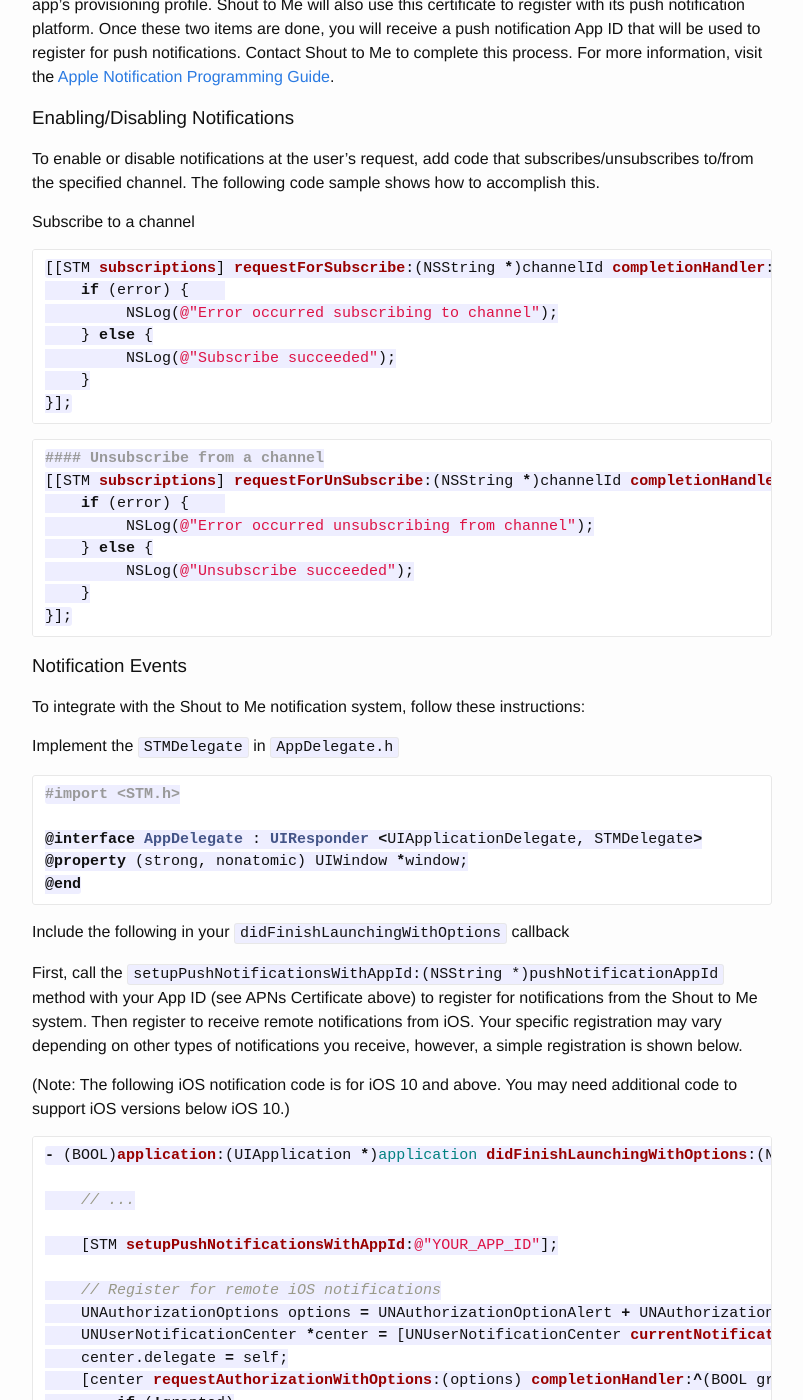
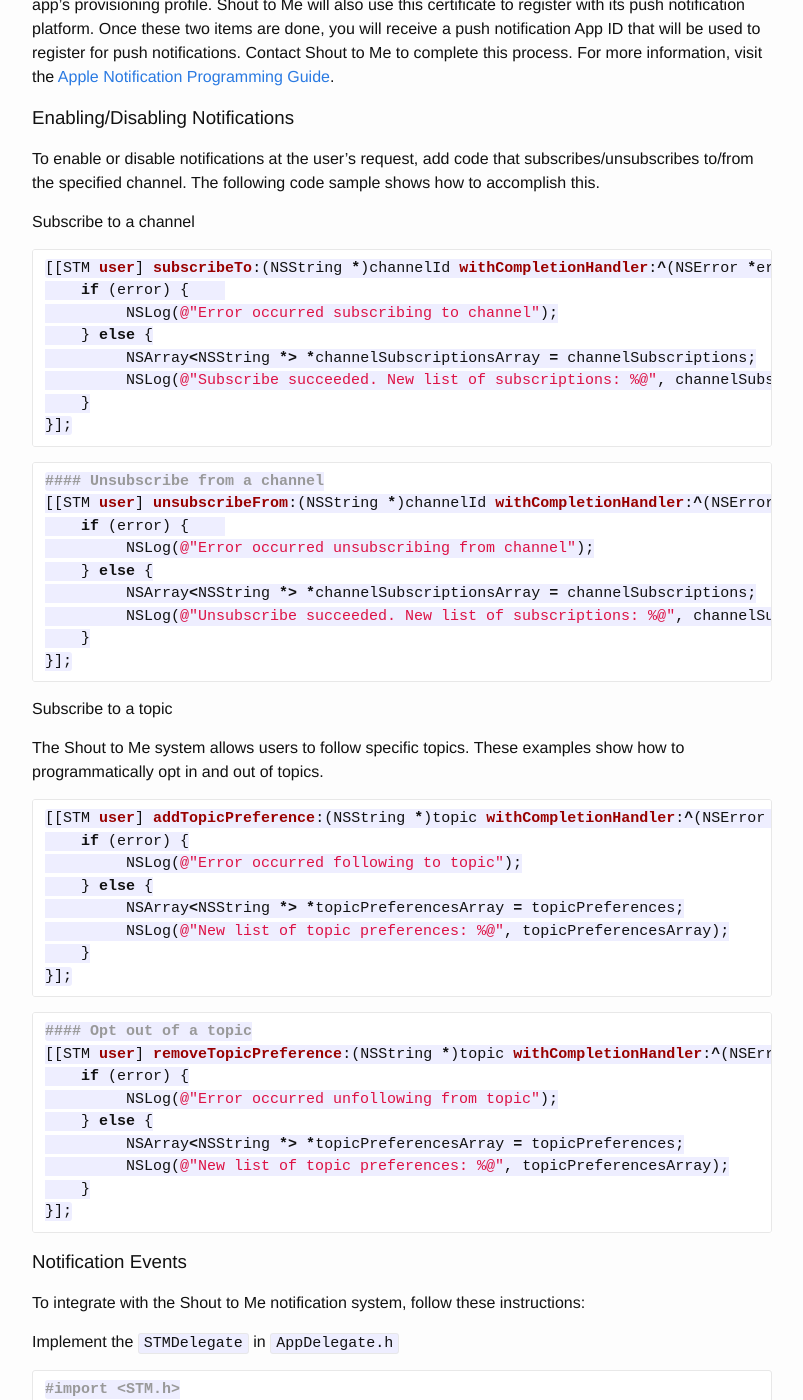
Before and after one commit to ShoutToMe/stm-sdk-ios, a Jekyll site: the page built from notifications.md, in a window 1280 px wide and 1400 px high, scrolled down 3287 px. Shown: the whole window, without its empty margins (238-1041 px from the left). Built offline with Jekyll 4.4.1, drawn with Linux system fonts in a browser that asks for light colours; our own code applies the rules of GitHub Pages for plain Markdown files; some of the changed text lies outside the part shown.

Commit message:
Update notification page for subscriptions and topics

````diff
--- a/notifications.md
+++ b/notifications.md
@@ -150,25 +150,55 @@
 #### Subscribe to a channel
 
 ```objc
-[[STM subscriptions] requestForSubscribe:(NSString *)channelId completionHandler:^(STMSubscription *subscription, NSError *error) {
+[[STM user] subscribeTo:(NSString *)channelId withCompletionHandler:^(NSError *error, id channelSubscriptions) {
     if (error) {
          NSLog(@"Error occurred subscribing to channel");
     } else {
-         NSLog(@"Subscribe succeeded");
+         NSArray<NSString *> *channelSubscriptionsArray = channelSubscriptions;
+         NSLog(@"Subscribe succeeded. New list of subscriptions: %@", channelSubscriptionsArray);
     }
 }];
 ```
 
 ```objc
 #### Unsubscribe from a channel
-[[STM subscriptions] requestForUnSubscribe:(NSString *)channelId completionHandler:^(Boolean *successful, NSError *error) {
+[[STM user] unsubscribeFrom:(NSString *)channelId withCompletionHandler:^(NSError *error, id channelSubscriptions) {
     if (error) {
          NSLog(@"Error occurred unsubscribing from channel");
     } else {
-         NSLog(@"Unsubscribe succeeded");
+         NSArray<NSString *> *channelSubscriptionsArray = channelSubscriptions;
+         NSLog(@"Unsubscribe succeeded. New list of subscriptions: %@", channelSubscriptionsArray);
     }
 }];
 ```
+
+#### Subscribe to a topic
+The Shout to Me system allows users to follow specific topics.  These examples show how to programmatically opt in and out of topics.
+
+```objc
+[[STM user] addTopicPreference:(NSString *)topic withCompletionHandler:^(NSError *error, id topicPreferences) {
+    if (error) {
+         NSLog(@"Error occurred following to topic");
+    } else {
+         NSArray<NSString *> *topicPreferencesArray = topicPreferences;
+         NSLog(@"New list of topic preferences: %@", topicPreferencesArray);
+    }
+}];
+```
+
+```objc
+#### Opt out of a topic
+[[STM user] removeTopicPreference:(NSString *)topic withCompletionHandler:^(NSError *error, id topicPreferences) {
+    if (error) {
+         NSLog(@"Error occurred unfollowing from topic");
+    } else {
+         NSArray<NSString *> *topicPreferencesArray = topicPreferences;
+         NSLog(@"New list of topic preferences: %@", topicPreferencesArray);
+    }
+}];
+```
+
+
 
 ### Notification Events
 
````
Also changed, not shown: other parts of notifications.md (+3 -5 lines), 2 other files.
